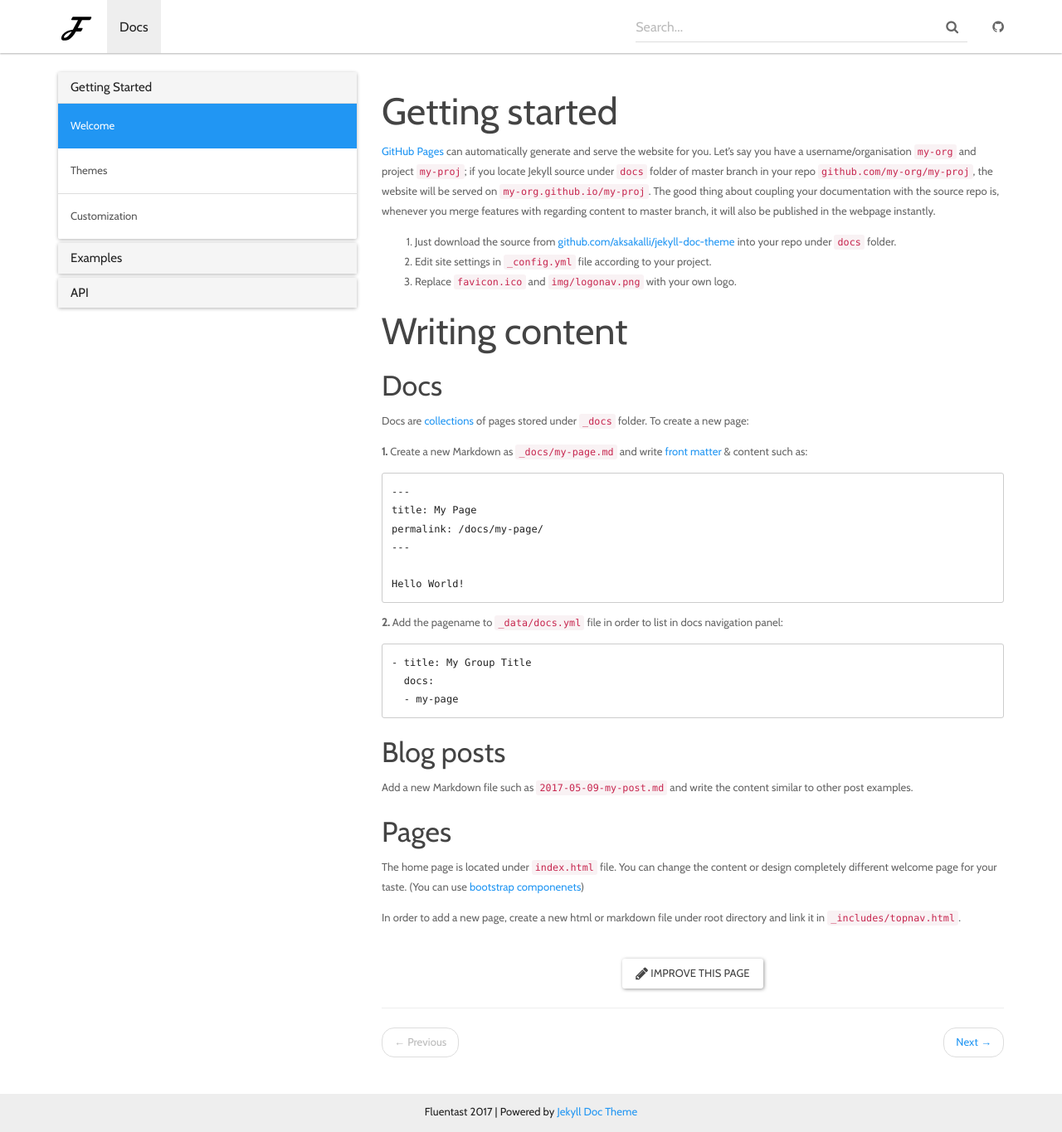
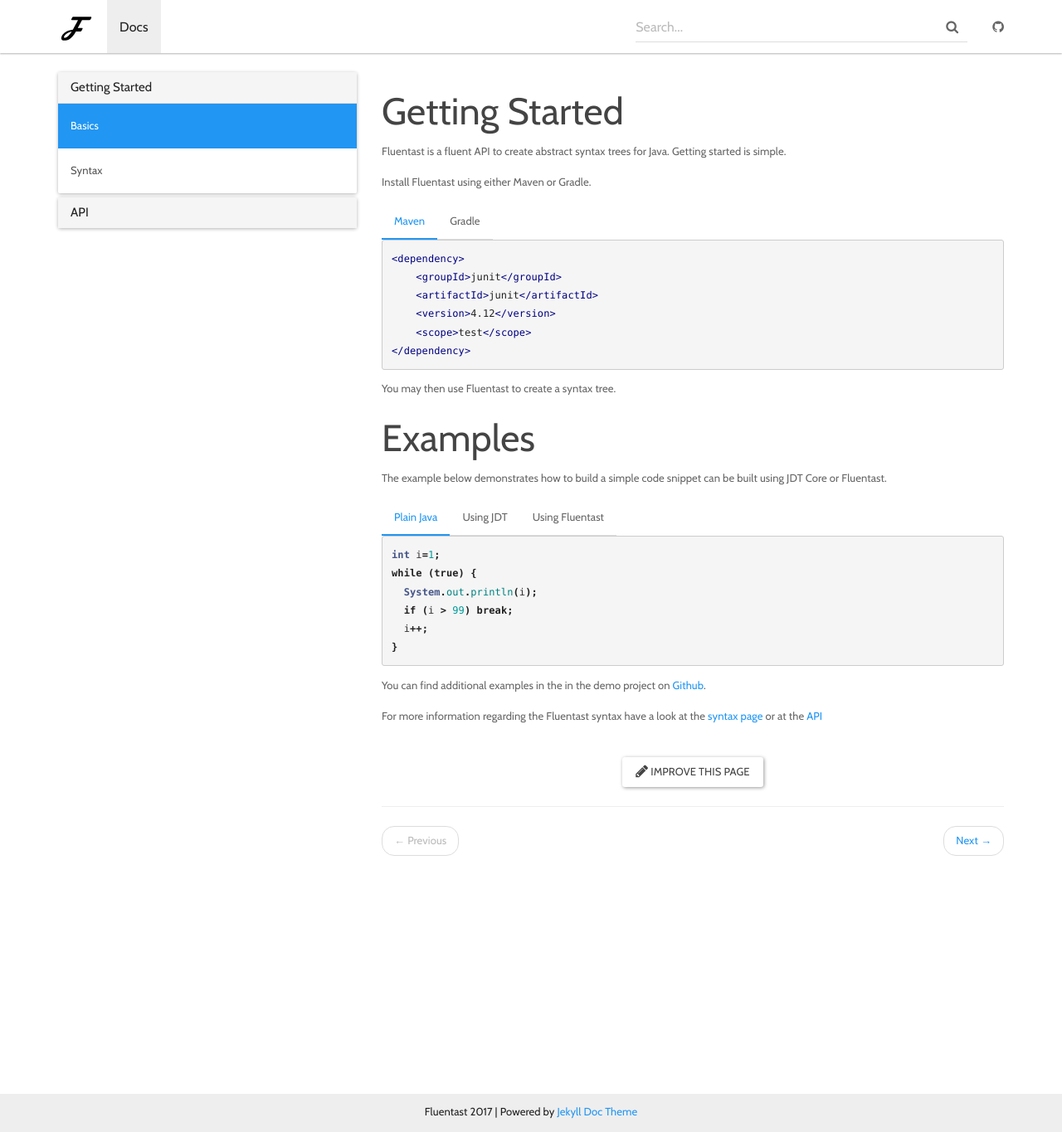
Before and after one commit to hschne/Fluentast, a Jekyll site: the page built from docs/_docs/index.md, in a window 1280 px wide and 1365 px high. Shown: the whole window at 83% size. Built offline with Jekyll 4.4.1, drawn with Linux system fonts in a browser that asks for light colours; nearby versions of some CDN libraries.

Commit message:
Add basic documentation

````diff
--- a/docs/_config.yml
+++ b/docs/_config.yml
@@ -7,7 +7,7 @@
 baseurl: "/FluentAST"
 url: https://hschroedl.at
 git_address: https://github.com/hschroedl/FluentAST
-git_edit_address: https://github.com/hschroedl/FluentAST/blob
+git_edit_address: https://github.com/hschroedl/FluentAST/blob/master/docs/
 
 # theme options from https://bootswatch.com/
 # comment out this to use default Bootstrap
--- a/docs/_data/docs.yml
+++ b/docs/_data/docs.yml
@@ -1,11 +1,4 @@
 - title: Getting Started
   docs:
   - home
-  - themes
-  - customization
-
-- title: Examples
-  docs:
-  - cheatsheet
-  - font-awesome
-  - bootstrap
+  - syntax
--- a/docs/_docs/index.md
+++ b/docs/_docs/index.md
@@ -1,50 +1,133 @@
 ---
-title: Welcome
+title: Basics
 permalink: /docs/home/
 redirect_from: /docs/index.html
 ---
 
-## Getting started
+## Getting Started
 
-[GitHub Pages](https://pages.github.com) can automatically generate and serve the website for you.
-Let's say you have a username/organisation `my-org` and project `my-proj`; if you locate Jekyll source under `docs` folder of master branch in your repo `github.com/my-org/my-proj`, the website will be served on `my-org.github.io/my-proj`.
-The good thing about coupling your documentation with the source repo is, whenever you merge features with regarding content to master branch, it will also be published in the webpage instantly.
+Fluentast is a fluent API to create abstract syntax trees for Java. Getting started is simple.
 
-1. Just download the source from [github.com/aksakalli/jekyll-doc-theme](https://github.com/aksakalli/jekyll-doc-theme/master) into your repo under `docs` folder.
-2. Edit site settings in  `_config.yml` file according to your project.
-3. Replace `favicon.ico` and `img/logonav.png` with your own logo.
+Install Fluentast using either Maven or Gradle.
 
-## Writing content
+  <ul class="nav nav-tabs">
+    <li class="active">
+      <a href="#1" data-toggle="tab">Maven</a>
+    </li>
+    <li><a href="#2" data-toggle="tab">Gradle</a>
+    </li>
+  </ul>
+  <div class="tab-content"  >
+    <div class="tab-pane active" id="1">
+{% highlight xml %}
+<dependency>
+    <groupId>junit</groupId>
+    <artifactId>junit</artifactId>
+    <version>4.12</version>
+    <scope>test</scope>
+</dependency>
+{% endhighlight %}
+    </div>
+        <div class="tab-pane" id="2">
+{% highlight gradle %}
+testCompile group: 'junit', name: 'junit', version: '4.12'
 
-### Docs
+{% endhighlight %}
+    </div>
 
-Docs are [collections](https://jekyllrb.com/docs/collections/) of pages stored under `_docs` folder. To create a new page:
+ </div>
 
-**1.** Create a new Markdown as `_docs/my-page.md` and write [front matter](https://jekyllrb.com/docs/frontmatter/) & content such as:
+You may then use Fluentast to create a syntax tree.
 
-```
----
-title: My Page
-permalink: /docs/my-page/
----
 
-Hello World!
-```
+## Examples
 
-**2.** Add the pagename to `_data/docs.yml` file in order to list in docs navigation panel:
+The example below demonstrates how to build a simple code snippet can be built using JDT Core or Fluentast.
 
-```
-- title: My Group Title
-  docs:
-  - my-page
-```
+  <ul class="nav nav-tabs">
+    <li class="active">
+      <a href="#4" data-toggle="tab">Plain Java</a>
+    </li>
+    <li><a href="#5" data-toggle="tab">Using JDT</a>
+    </li>
+    <li><a href="#6" data-toggle="tab">Using Fluentast</a>
+    </li>
+  </ul>
+  <div  class="tab-content ">
+    <div class="tab-pane active" id="4">
+{% highlight java %}
+int i=1;
+while (true) {
+  System.out.println(i);
+  if (i > 99) break;
+  i++;
+}
+{% endhighlight %}
+				</div>
+				<div class="tab-pane" id="5">
+{% highlight java %}
+AST ast = AST.newAST(AST.JLS8);
+Block block = ast.newBlock();
+VariableDeclarationFragment fragment = ast.newVariableDeclarationFragment();
+fragment.setName(ast.newSimpleName("i"));
+fragment.setInitializer(ast.newNumberLiteral("1"));
+VariableDeclarationStatement statement = ast.newVariableDeclarationStatement(fragment);
+statement.setType(ast.newPrimitiveType(PrimitiveType.INT));
+block.statements().add(statement);
+WhileStatement whileStatement = ast.newWhileStatement();
+whileStatement.setExpression(ast.newBooleanLiteral(true));
+Block whileBody = ast.newBlock();
+MethodInvocation methodInvocation = ast.newMethodInvocation();
+methodInvocation.setName(ast.newSimpleName("println"));
+methodInvocation.setExpression(ast.newName("System.out"));
+methodInvocation
+    .arguments()
+    .add(ast.newSimpleName("i"));
+whileBody
+    .statements()
+    .add(ast.newExpressionStatement(methodInvocation));
+IfStatement ifStatement = ast.newIfStatement();
+InfixExpression infixExpression = ast.newInfixExpression();
+infixExpression.setLeftOperand(ast.newSimpleName("i"));
+infixExpression.setOperator(Operator.GREATER);
+infixExpression.setRightOperand(ast.newNumberLiteral("99"));
+ifStatement.setExpression(infixExpression);
+ifStatement.setThenStatement(ast.newBreakStatement());
+whileBody
+    .statements()
+    .add(ifStatement);
+PostfixExpression postfixExpression = ast.newPostfixExpression();
+postfixExpression.setOperator(PostfixExpression.Operator.INCREMENT);
+postfixExpression.setOperand(ast.newSimpleName("i"));
+whileBody
+    .statements()
+    .add(ast.newExpressionStatement(postfixExpression));
+whileStatement.setBody(whileBody);
+block.statements().add(whileStatement);
+{% endhighlight %}
+				</div>
 
-### Blog posts
+        <div class="tab-pane" id="6">
+{% highlight java %}
+FluentStatement variableDeclaration = stmnt(decl("int",1));
+FluentStatement methodInvocation = stmnt(invocation(name("System.out"),
+                                                    new ArrayList<FluentType>(),
+                                                    "println",
+                                                    n("i")));
+FluentBlock whileBody = block(methodInvocation,
+                              if_(infix(">")
+                                      .left(n("i"))
+                                      .right(i(99))).then(break_()),
+                              stmnt(postfix("++").operand(n("i"))));
+block(variableDeclaration,
+      while_(b(true))
+          .do_(whileBody))
+    .build();
+{% endhighlight %}
+				</div>
+			</div>
 
-Add a new Markdown file such as `2017-05-09-my-post.md` and write the content similar to other post examples.
 
-### Pages
+You can find additional examples in the in the demo project on [Github](https://github.com/hschroedl/FluentAST/tree/master/demo/src/main/java/at/hschroedl/fluentast/demo).
 
-The home page is located under `index.html` file. You can change the content or design completely different welcome page for your taste. (You can use [bootstrap componenets](http://getbootstrap.com/components/))
-
-In order to add a new page, create a new html or markdown file under root directory and link it in `_includes/topnav.html`.
+For more information regarding the Fluentast syntax have a look at the [syntax page](#) or at the [API](/docs/fluentast-core/)
````
Also changed, not shown: docs/_docs/syntax.md (added, +16 -0 lines).
